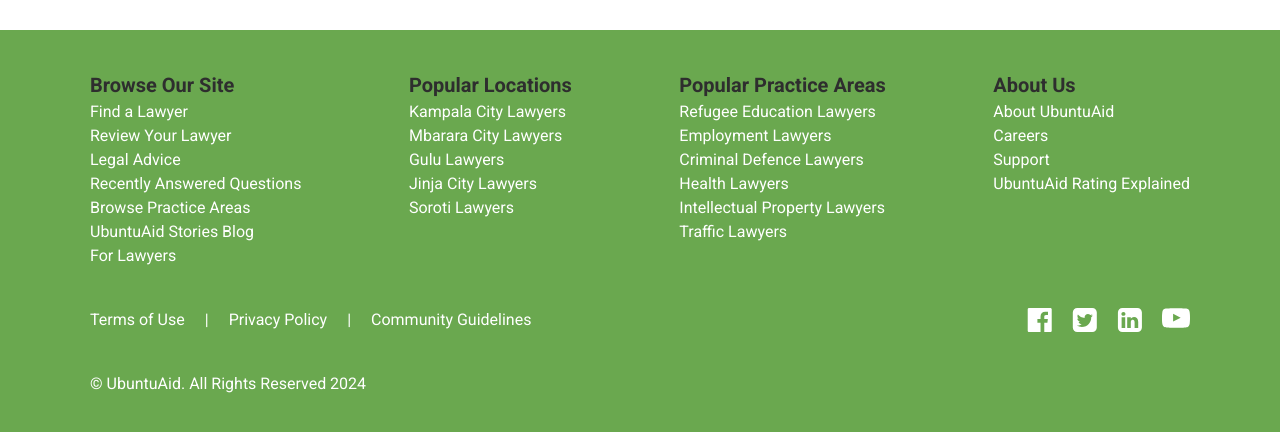
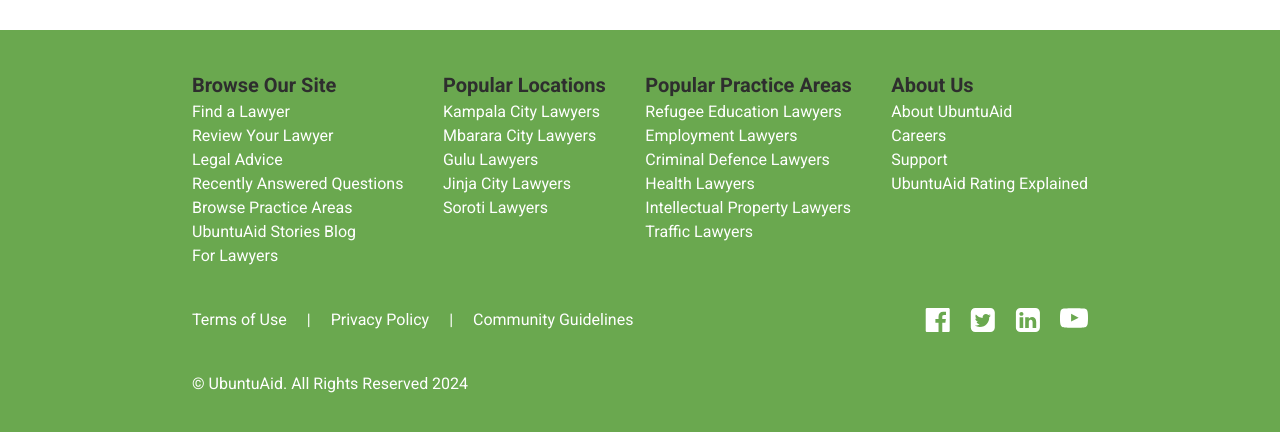
Before and after one commit to ubuntuAid/ubuntuAid-application, a React (Vite) app: page / in a window 1280 px wide. Shown: the part 1274-1706 px from the top of the page. Built offline with nearby package versions, Linux system fonts and the light colour scheme; no server answers.

Commit message:
Change Width

```diff
--- a/src/components/footer/Footer.jsx
+++ b/src/components/footer/Footer.jsx
@@ -4,7 +4,7 @@
   return (
     <>
     <section className='bg-[#6AA84F] py-10'>
-        <div className='max-w-[1100px] m-auto text-white' id='footer'>
+        <div className='max-w-[70%] m-auto text-white' id='footer'>
             <div className='flex justify-between'>
                 <div>
                     <h1>Browse Our Site</h1>
```
